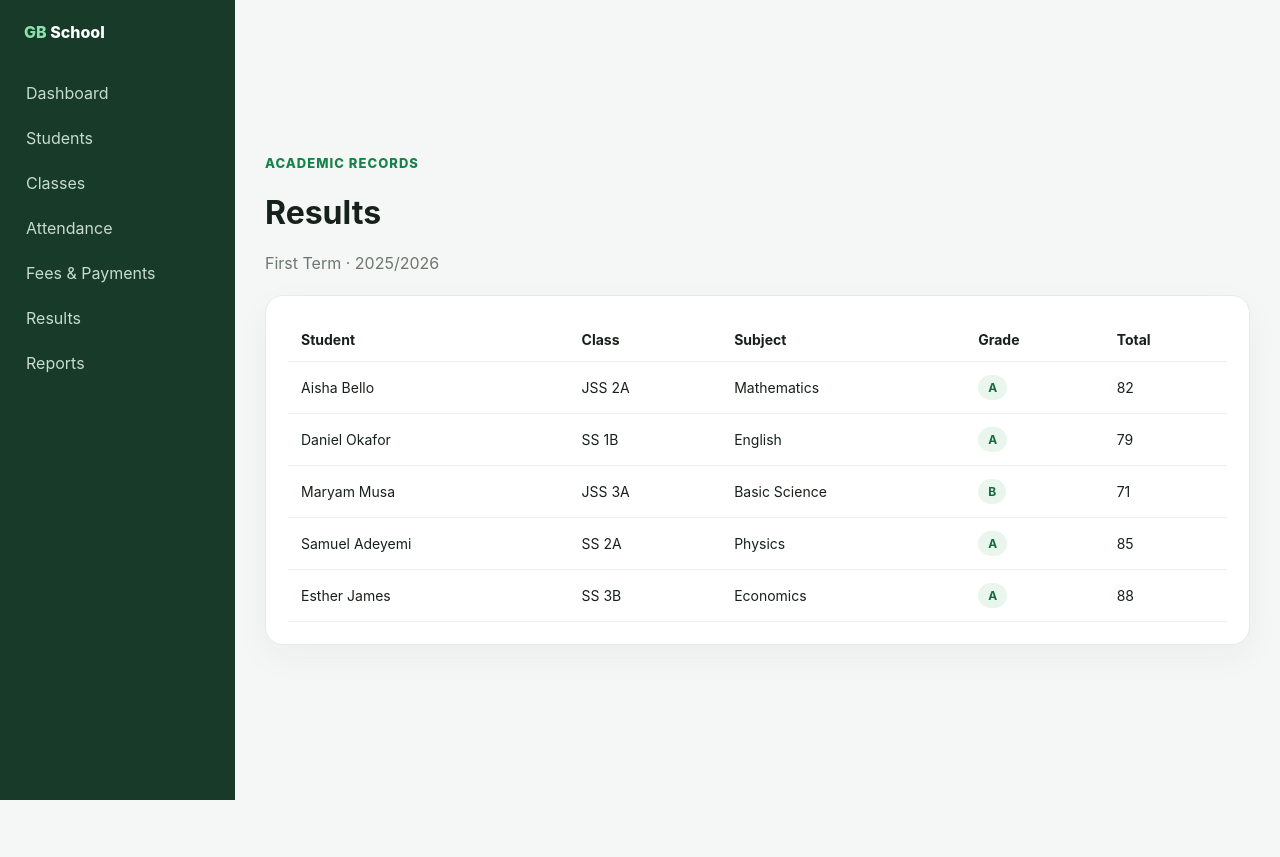
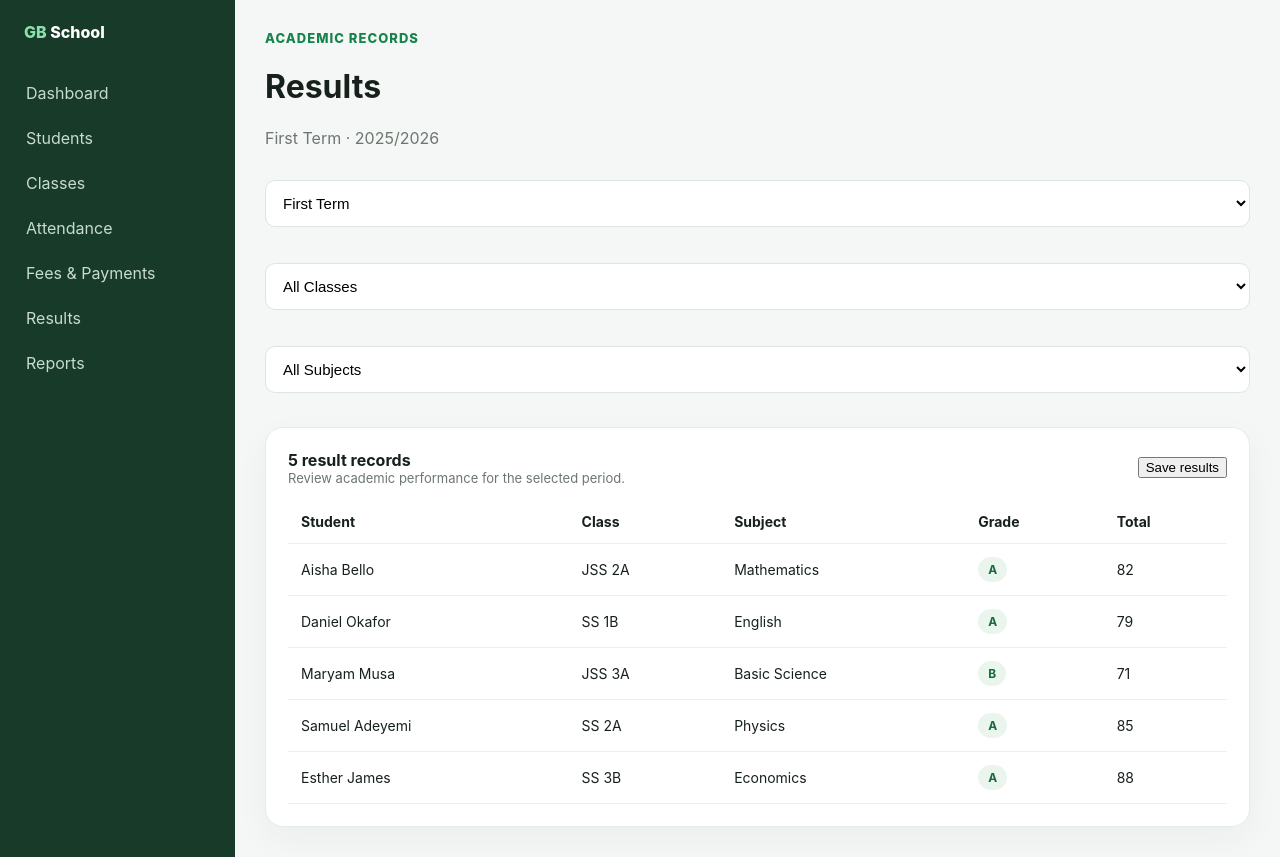
Before and after one commit to greenbasket-labs/GB-demo-school, a Next.js app: page /results in a window 1280 px wide. Before the commit the page ends 800 px from the top, so only its background shows below. Built offline with nearby package versions, Linux system fonts and the light colour scheme.

Commit message:
Make results demo interactive

```diff
--- a/app/results/page.tsx
+++ b/app/results/page.tsx
@@ -1,4 +1,46 @@
+'use client'
+
 import Link from 'next/link'
-const rows=[['Aisha Bello','JSS 2A','Mathematics','A','82'],['Daniel Okafor','SS 1B','English','A','79'],['Maryam Musa','JSS 3A','Basic Science','B','71'],['Samuel Adeyemi','SS 2A','Physics','A','85'],['Esther James','SS 3B','Economics','A','88']]
-export default function Results(){return <Page><div className="eyebrow">Academic records</div><h1>Results</h1><p className="muted">First Term · 2025/2026</p><div className="card" style={{marginTop:22}}><table className="table"><thead><tr><th>Student</th><th>Class</th><th>Subject</th><th>Grade</th><th>Total</th></tr></thead><tbody>{rows.map(r=><tr key={r[0]+r[2]}><td>{r[0]}</td><td>{r[1]}</td><td>{r[2]}</td><td><span className="pill">{r[3]}</span></td><td>{r[4]}</td></tr>)}</tbody></table></div></Page>}
+import { useState } from 'react'
+
+const rows=[
+  ['Aisha Bello','JSS 2A','Mathematics','A','82'],
+  ['Daniel Okafor','SS 1B','English','A','79'],
+  ['Maryam Musa','JSS 3A','Basic Science','B','71'],
+  ['Samuel Adeyemi','SS 2A','Physics','A','85'],
+  ['Esther James','SS 3B','Economics','A','88'],
+]
+
+export default function Results(){
+  const [saved,setSaved]=useState(false)
+  const [term,setTerm]=useState('First Term')
+  const [classFilter,setClassFilter]=useState('All Classes')
+  const [subjectFilter,setSubjectFilter]=useState('All Subjects')
+
+  const classes=['All Classes',...Array.from(new Set(rows.map(r=>r[1])))]
+  const subjects=['All Subjects',...Array.from(new Set(rows.map(r=>r[2])))]
+  const filtered=rows.filter(r=>(classFilter==='All Classes'||r[1]===classFilter)&&(subjectFilter==='All Subjects'||r[2]===subjectFilter))
+
+  return <Page>
+    <div className="eyebrow">Academic records</div>
+    <h1>Results</h1>
+    <p className="muted">{term} · 2025/2026</p>
+
+    <div style={{display:'flex',gap:10,flexWrap:'wrap',marginTop:22}}>
+      <select value={term} onChange={e=>{setTerm(e.target.value);setSaved(false)}} className="input"><option>First Term</option><option>Second Term</option><option>Third Term</option></select>
+      <select value={classFilter} onChange={e=>setClassFilter(e.target.value)} className="input">{classes.map(x=><option key={x}>{x}</option>)}</select>
+      <select value={subjectFilter} onChange={e=>setSubjectFilter(e.target.value)} className="input">{subjects.map(x=><option key={x}>{x}</option>)}</select>
+    </div>
+
+    <div className="card" style={{marginTop:18}}>
+      <div style={{display:'flex',justifyContent:'space-between',alignItems:'center',gap:12,marginBottom:14}}>
+        <div><strong>{filtered.length} result records</strong><div className="muted" style={{fontSize:13}}>Review academic performance for the selected period.</div></div>
+        <button className="button" onClick={()=>setSaved(true)}>Save results</button>
+      </div>
+      {saved&&<div className="pill" style={{display:'inline-block',marginBottom:12}}>Results saved</div>}
+      <table className="table"><thead><tr><th>Student</th><th>Class</th><th>Subject</th><th>Grade</th><th>Total</th></tr></thead><tbody>{filtered.map(r=><tr key={r[0]+r[2]}><td>{r[0]}</td><td>{r[1]}</td><td>{r[2]}</td><td><span className="pill">{r[3]}</span></td><td>{r[4]}</td></tr>)}</tbody></table>
+    </div>
+  </Page>
+}
+
 function Page({children}:{children:React.ReactNode}){return <div className="dashboard"><aside className="side"><div className="brand">GB <span style={{color:'#fff'}}>School</span></div>{['Dashboard','Students','Classes','Attendance','Fees & Payments','Results','Reports'].map(x=><Link href={x==='Dashboard'?'/dashboard':`/${x.toLowerCase().replaceAll(' ','-').replace('&-','')}`} key={x}>{x}</Link>)}</aside><main className="main">{children}</main></div>}
```
